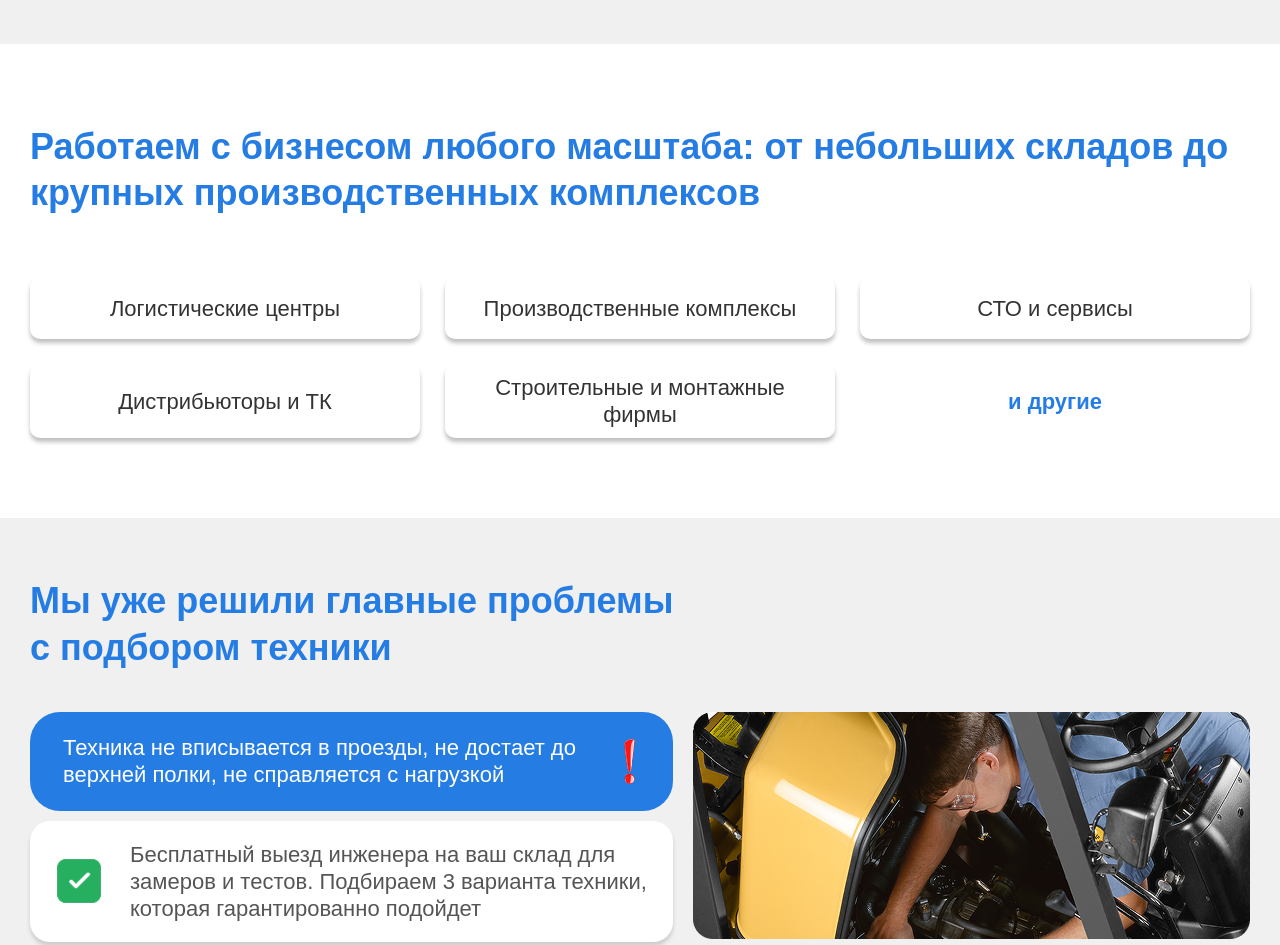
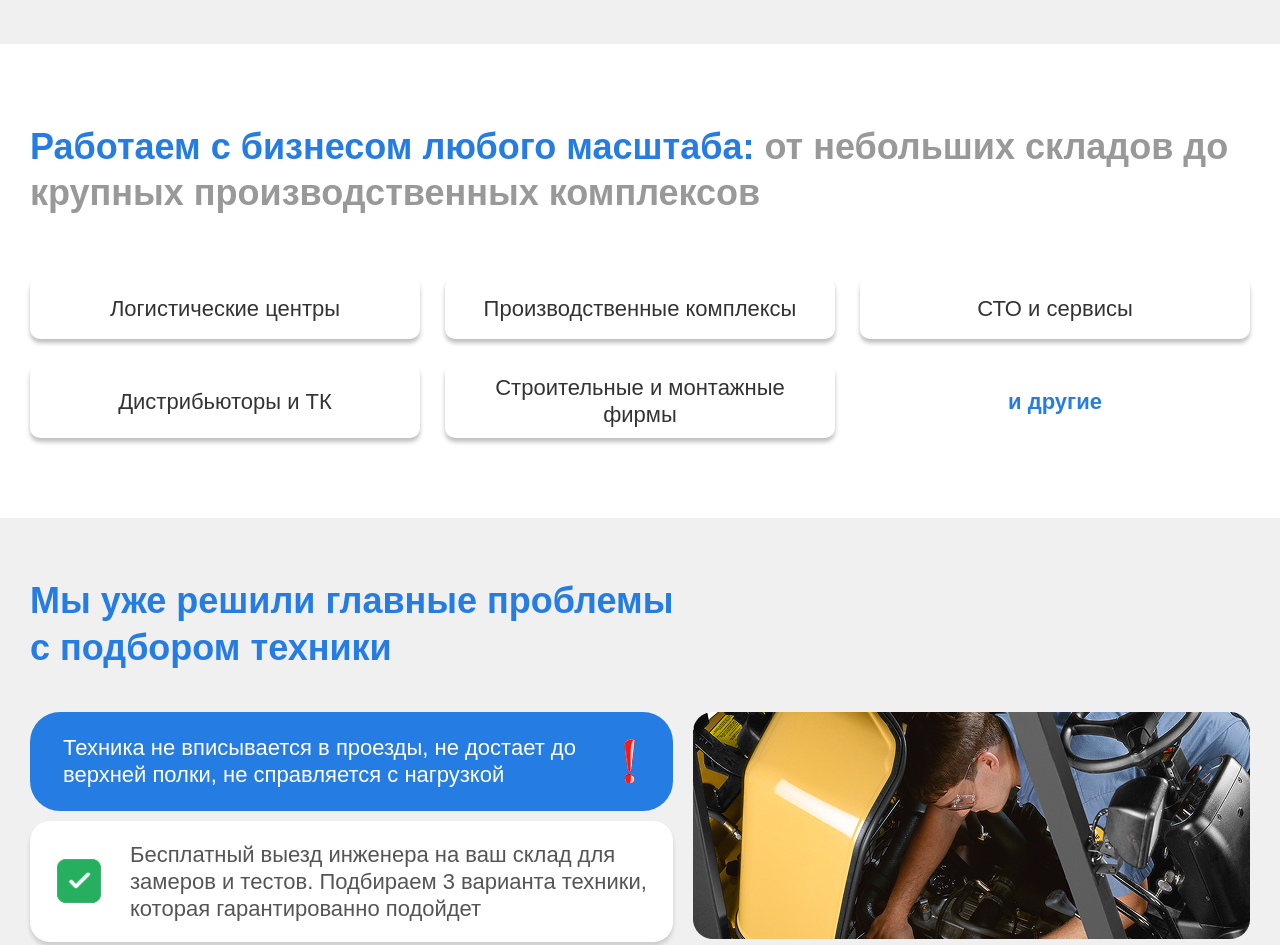
Before and after one commit to yanushkayy/Spetstechnik, a plain HTML site: page index.html in a window 1280 px wide. Shown: the part 4440-5385 px from the top of the page. Drawn offline with nearby package versions, Linux system fonts and the light colour scheme.

Commit message:
correct text

```diff
--- a/index.html
+++ b/index.html
@@ -373,8 +373,7 @@
 <section class="business-scale">
   <div class="container">
     <h1 class="section-title">
-      <span>Работаем с бизнесом любого масштаба:</span>
-от небольших складов до крупных производственных комплексов
+      Работаем с бизнесом любого масштаба: <span class="highlight">от небольших складов до крупных производственных комплексов</span>
     </h1>
 
     <div class="business-grid">
@@ -770,7 +769,7 @@
     <div class="footer-top">
       <div class="footer-contact">
         <i class="fa-solid fa-phone" style="color: #bcbcbd"></i>
-        <span>+7 (383) 318-14-25</span>
+        <span>+7 (383) 318-11-58</span>
       </div>
 
       <div class="footer-email">
--- a/style.css
+++ b/style.css
@@ -998,8 +998,8 @@ body {
   /* padding: 60px 0; */
 }
 
-.section-title span {
-  color: var(--primary);
+.section-title .highlight {
+  color: var(--gray-1);
 }
 
 .business-grid {
```
